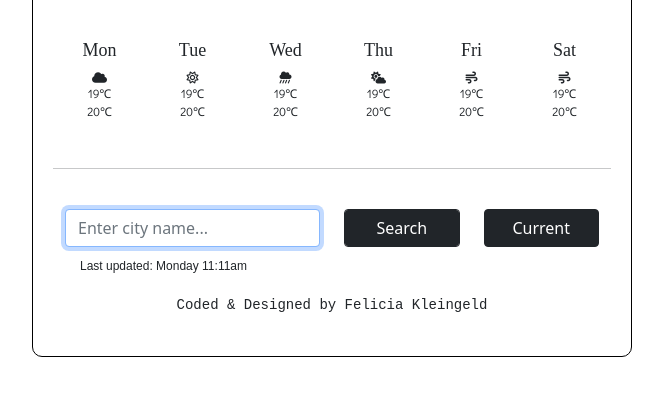
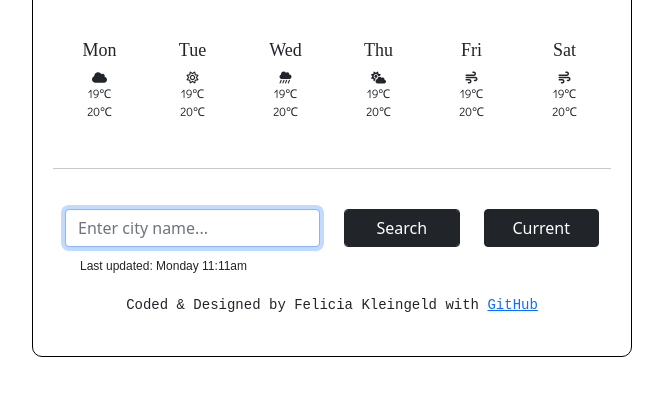
Before and after one commit to felicka/my-weather-app, a plain HTML site: page index.html in a window 1280 px wide. Shown: the part 256-652 px from the top of the page, without its empty margins (308-971 px from the left). Drawn offline with nearby package versions, Linux system fonts and the light colour scheme; no server answers; a web font is replaced by a local one.

Commit message:
updated index - added GitHub link

```diff
--- a/index.html
+++ b/index.html
@@ -177,7 +177,12 @@
         <p class="coder">
       Coded & Designed
 
-      by Felicia Kleingeld
+      by Felicia Kleingeld with
+      <a
+href="https://github.com/felicka"
+target="_blank"
+>GitHub</a>
+
       </a>
     </p>
     </div>
```
